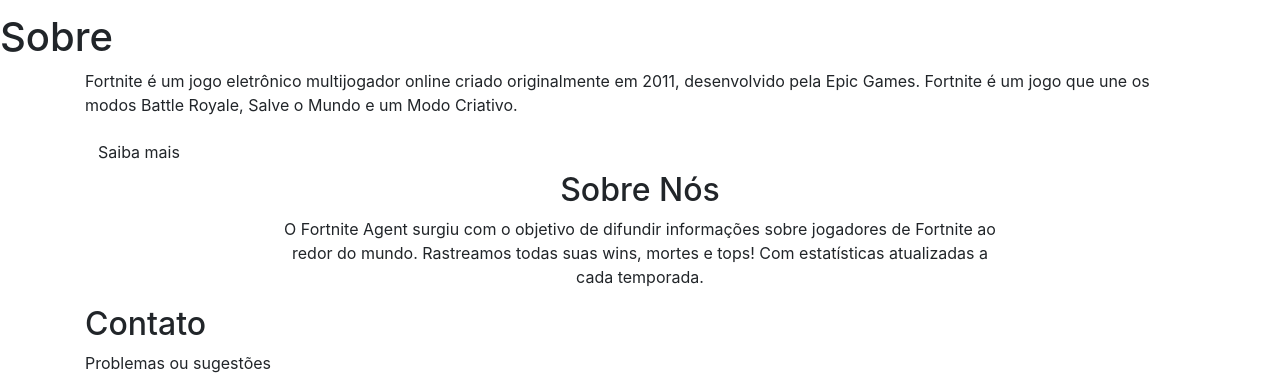
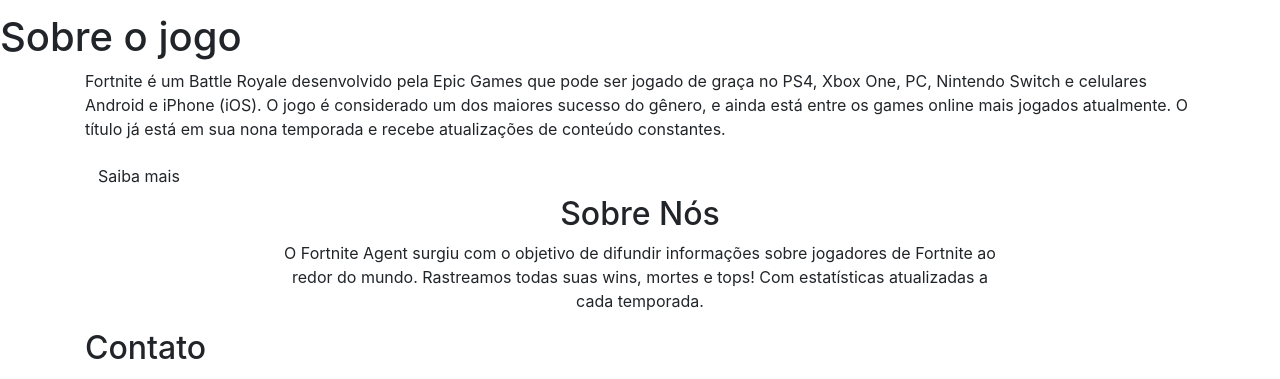
Before and after one commit to rafaritho/agent, a website: page static/index.html in a window 1280 px wide. Shown: the part 693-1072 px from the top of the page. Drawn offline with nearby package versions, Linux system fonts and the light colour scheme; files whose address does not match are found by name.

Commit message:
HTML changes

```diff
--- a/static/index.html
+++ b/static/index.html
@@ -156,12 +156,12 @@
                 <h1 data-aos="fade-up"
                 data-aos-offset="200"
                 data-aos-delay="100" data-aos-duration="1000"
-                >Sobre</h1>
+                >Sobre o jogo</h1>
                 <div class = "container">
                 <p h1 data-aos="fade-up"
                 data-aos-offset="200"
-                data-aos-delay="300">Fortnite é um jogo eletrônico multijogador online criado originalmente em 2011,
-                desenvolvido pela Epic Games. Fortnite é um jogo que une os modos Battle Royale, Salve o Mundo e um Modo Criativo. </p>
+                data-aos-delay="300">Fortnite é um Battle Royale desenvolvido pela Epic Games que pode ser jogado de graça no PS4, Xbox One, PC, Nintendo Switch e celulares Android e iPhone (iOS). O jogo é considerado um dos maiores sucesso do gênero, e ainda está entre os games online mais jogados atualmente.
+                O título já está em sua nona temporada e recebe atualizações de conteúdo constantes.  </p>
                 <a href="#sobrenos" class="btn btnD1">Saiba mais</a>
             </div>
             </div>
@@ -250,7 +250,6 @@
     })
     </script>
     <script src="public/fortniteagent.js"></script>
-    <script src="public/contato.js"></script>
     <script src="https://unpkg.com/aos@next/dist/aos.js"></script>
     <script>
         AOS.init();
```
Also changed, not shown: node/bootstrap/dist/css/bootstrap.min.css.
